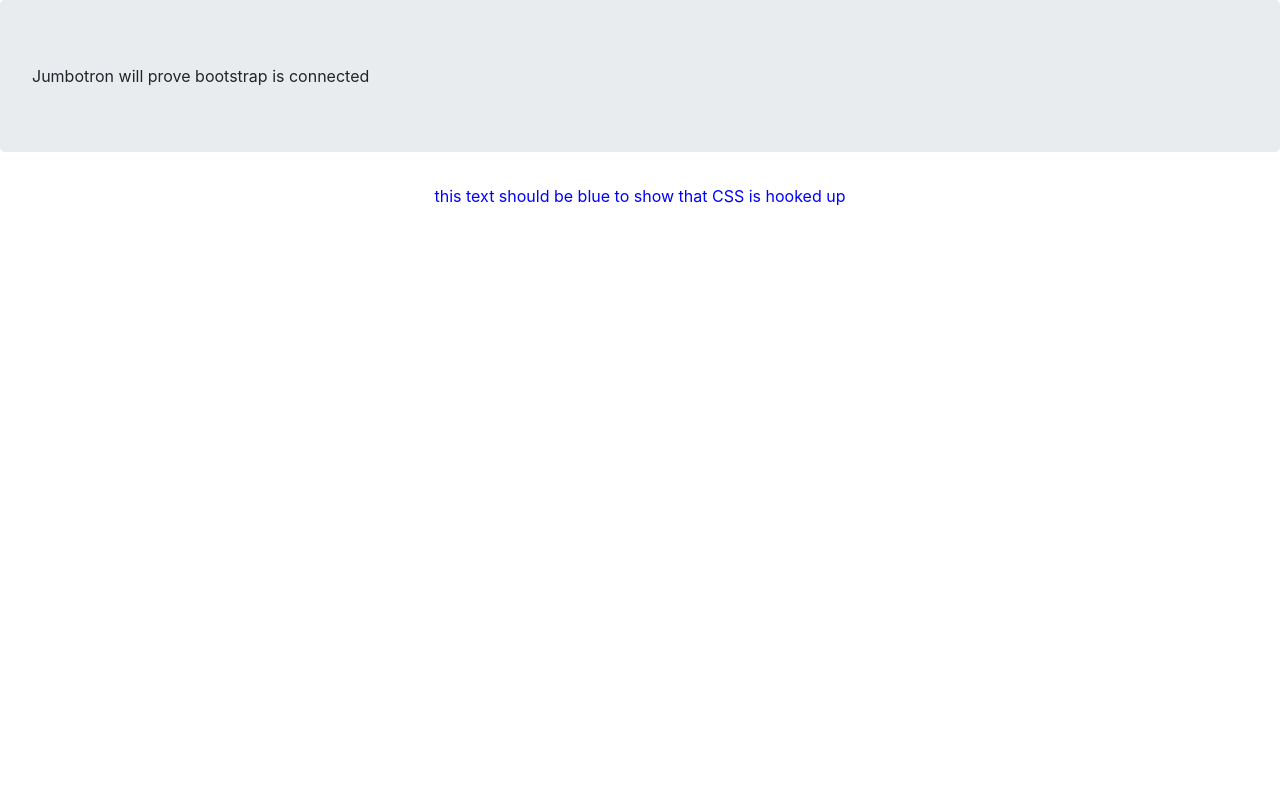
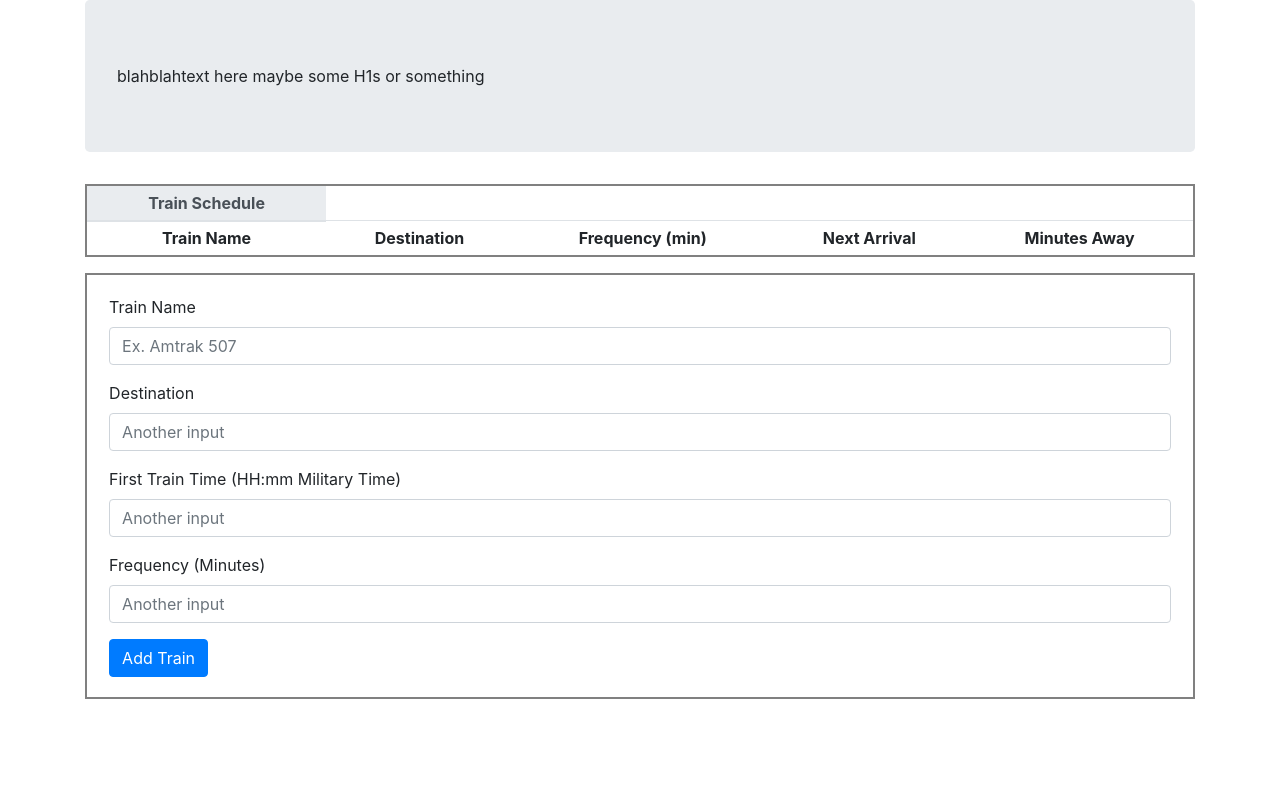
Before and after one commit to travisvadnais/Train-Schedule, a plain HTML site: page index.html in a window 1280 px wide. Drawn offline with nearby package versions, Linux system fonts and the light colour scheme; no server answers.

Commit message:
lots of updates

```diff
--- a/assets/css/style.css
+++ b/assets/css/style.css
@@ -1,3 +1,28 @@
-.text-center {
-    color: blue;
+
+
+/* table formatting */
+table, form {
+    border: 2px double grey;
 }
+
+form {
+    margin-bottom: 100px;
+}
+
+th, tr td {
+    text-align: center;
+}
+
+#train_name, #destination, #first_train, #frequency, label {
+    width: 96%;
+    margin-left: 2%;
+}
+
+label#train_name {
+    margin-top: 20px;
+}
+
+button#add_train {
+    margin-left: 2%;
+    margin-bottom: 20px;
+}
--- a/assets/javascript/logic.js
+++ b/assets/javascript/logic.js
@@ -1,5 +1,88 @@
 $(document).ready(function () {
 
+    // Initialize Firebase
+    var config = {
+        apiKey: "AIzaSyAQRt_qUP9ZhbrXNUtkC4EemXU8qcz0uVo",
+        authDomain: "train-schedule-d1d1b.firebaseapp.com",
+        databaseURL: "https://train-schedule-d1d1b.firebaseio.com",
+        projectId: "train-schedule-d1d1b",
+        storageBucket: "train-schedule-d1d1b.appspot.com",
+        messagingSenderId: "1069968021942"
+    };
+    firebase.initializeApp(config);
+
+    var dataRef = firebase.database();
+
+    //declare variables that will store user inputs
+    var name="";
+    var destination="";
+    var firstTrain="";
+    var frequency="";
+
+    //HTML
+    //Set up jumbotron for title
+    //Set up table for the train data
+    //Set up form to add a new train
+
+    //JS - on load
+    //We need to pull all info from the database and populate it to the page on page load;
+    //Function will have to dynamically add a row w/ the data
+
+    //JS - on submit click
+    //store all values into a variable and clear all fields.  Prevent default.
+    //feed data to firebase
+    //bring data back and add to table
+
+
+
+
+    //Click event
+    $("#add_train").on("click", function(e) {
+        //prevent page from reloading on click
+        e.preventDefault();
+        //assign the input value to all the variables
+        name = $("#train_name").val().trim();
+        destination=$("#destination").val().trim();
+        firstTrain=$("#first_train").val().trim();
+        frequency=$("#frequency").val().trim();
+
+        //log all the inputs
+        console.log(name);
+        console.log(destination);
+        console.log(firstTrain);
+        console.log(frequency);
+
+        //push all the data to firebase
+        dataRef.ref().push({
+            Train_Name: name,
+            Destination: destination,
+            First_Train: firstTrain,
+            Frequency: frequency
+        })
+
+        //Clear form fields
+        $("#train_name").val("");
+        $("#destination").val("");
+        $("#first_train").val("");
+        $("#frequency").val("");
+    });
+
+    //add a listener for when a new train is added to firebase
+    dataRef.ref().on("child_added", function(childSnapshot) {
+
+        //Log all the data we pull back from Firebase
+        console.log(childSnapshot.val().name);
+        console.log(childSnapshot.val().destination);
+        console.log(childSnapshot.val().firstTrain);
+        console.log(childSnapshot.val().frequency);
+
+        //Add all this new data to the table
+        $("#train_list").append("<tr><td>" + childSnapshot.val().Train_Name + "</td><td>" + childSnapshot.val().Destination + "</td><td>" + childSnapshot.val().Frequency + "</td><td>TBD</td><td>TBD</td>");
+
+        // Handle the errors
+    }, function(errorObject) {
+        console.log("Errors handled: " + errorObject.code);
+    });
 
 
 
--- a/index.html
+++ b/index.html
@@ -6,27 +6,106 @@
   <meta http-equiv="X-UA-Compatible" content="IE=edge">
   <meta name="viewport" content="width=device-width, initial-scale=1">
 
-  <title>Sample Page with Bootstrap and jQuery</title>
+  <title>Train Schedule</title>
 
   <meta name="author" content="">
   <meta name="description" content="">
-
 
   <!-- Bootstrap latest compiled and minified CSS -->
   <link rel="stylesheet" type="text/css" href="assets/css/reset.css">
   <link rel="stylesheet" href="https://maxcdn.bootstrapcdn.com/bootstrap/4.0.0/css/bootstrap.min.css" integrity="sha384-Gn5384xqQ1aoWXA+058RXPxPg6fy4IWvTNh0E263XmFcJlSAwiGgFAW/dAiS6JXm" crossorigin="anonymous">
   <link rel="stylesheet" type="text/css" href="assets/css/style.css">
 
-
   <!-- Firebase reference -->
-
+  <script src="https://www.gstatic.com/firebasejs/4.12.0/firebase.js"></script>
 </head>
 
 <body>
-  <div class="jumbotron">Jumbotron will prove bootstrap is connected</div>
-  <p class="text-center">
-    this text should be blue to show that CSS is hooked up
-  </p>
+
+<div class="container">
+  <div class="row">
+    <div class="col">
+      <div class="jumbotron">
+        blahblahtext here maybe some H1s or something
+      </div>
+    </div>
+  </div>
+</div>
+
+<div class="container">
+  <div class="row">
+    <div class="col table-responsive-sm">
+      <table class="table table-striped table-hover table-sm">
+        <thead class="thead-light">
+          <tr>
+            <th id="train_schedule">Train Schedule</th>
+          </tr>
+        </thead>
+        <thead>
+          <tr>
+            <th scope="col">Train Name</th>
+            <th scope="col">Destination</th>
+            <th scope="col">Frequency (min)</th>
+            <th scope="col">Next Arrival</th>
+            <th scope="col">Minutes Away</th>
+          </tr>
+        </thead>
+        <tbody id="train_list">
+          <!-- Each new train will populate here -->
+        </tbody>
+      </table>
+    </div>
+  </div>
+</div>
+
+<div class="container">
+  <div class="row">
+    <div class="col">
+        <form id="new_train_form">
+          <div class="form-group">
+            <label id="train_name" for="formGroupExampleInput">Train Name</label>
+            <input type="text" class="form-control" id="train_name" placeholder="Ex. Amtrak 507">
+          </div>
+          <div class="form-group">
+            <label for="formGroupExampleInput2">Destination</label>
+            <input type="text" class="form-control" id="destination" placeholder="Another input">
+          </div>
+          <div class="form-group">
+            <label for="formGroupExampleInput3">First Train Time (HH:mm Military Time)</label>
+            <input type="text" class="form-control" id="first_train" placeholder="Another input">
+          </div>
+          <div class="form-group">
+            <label for="formGroupExampleInput4">Frequency (Minutes)</label>
+            <input type="text" class="form-control" id="frequency" placeholder="Another input">
+          </div>
+          <button type="submit" class="btn btn-primary" id="add_train">Add Train</button>
+        </form>
+    </div>
+  </div>
+</div>
+
+
+
+
+
+
+
+
+
+
+
+
+
+
+
+
+
+
+
+
+
+
+
 
 
   <!-- jQuery Google CDN -->
```
Also changed, not shown: assets/instructions/Train_Time_Image.png (added), 1 other file.
